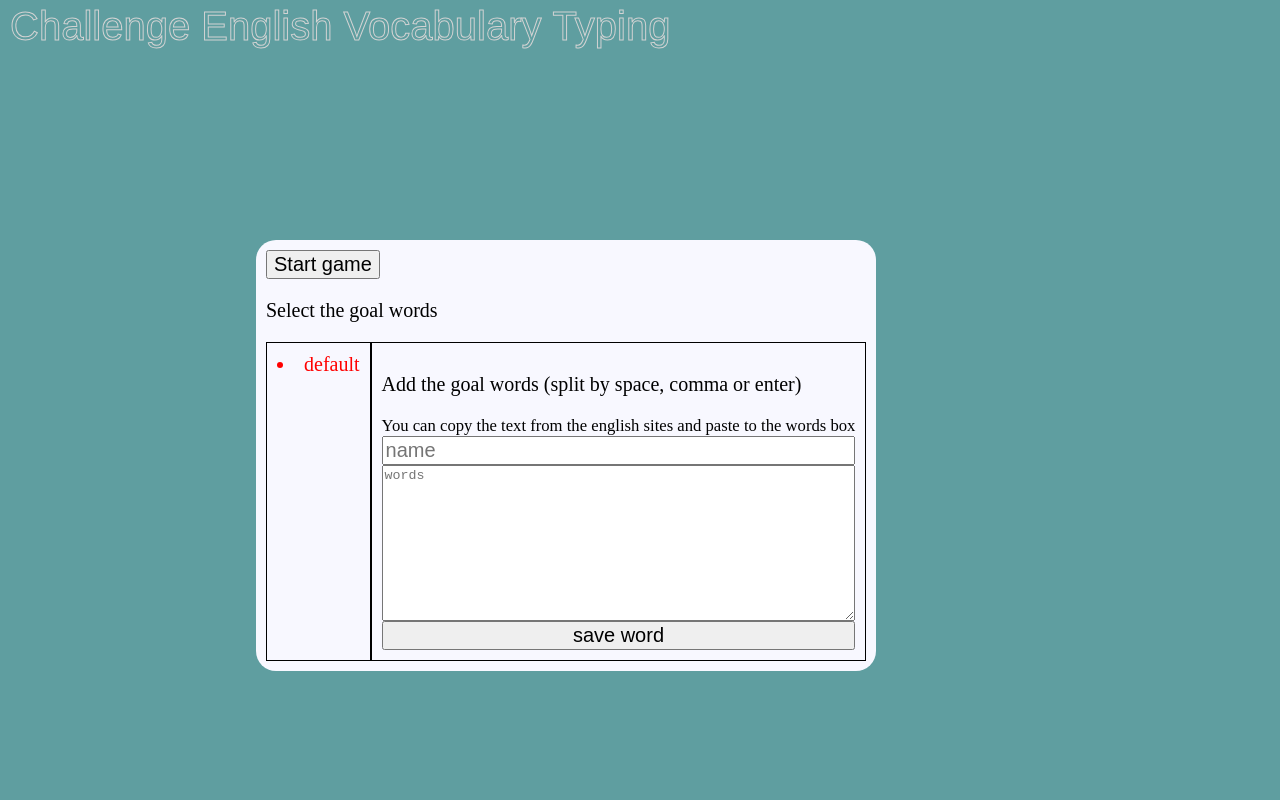
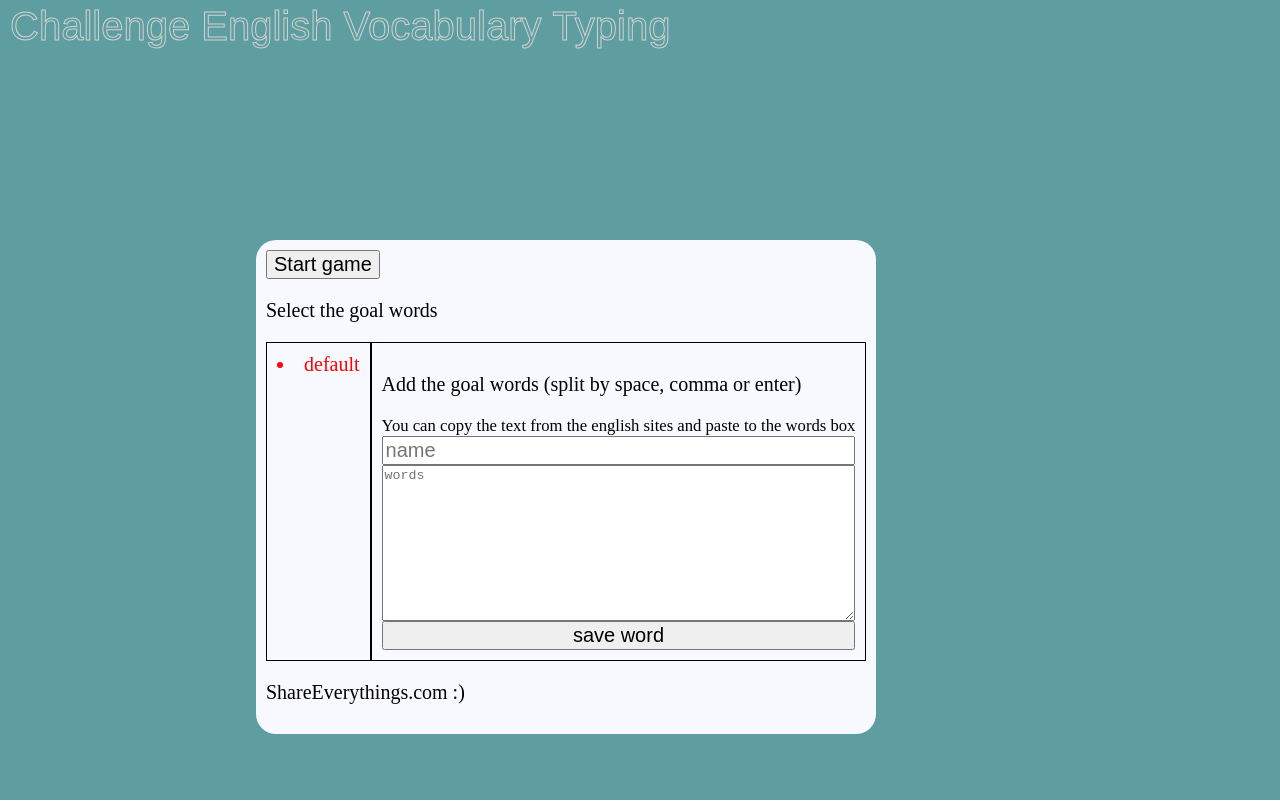
Before and after one commit to qlam699/challenge-english-vocabulary-typing, a plain HTML site: page index.html in a window 1280 px wide. Drawn offline with Linux system fonts and the light colour scheme.

Commit message:
update credit

```diff
--- a/index.html
+++ b/index.html
@@ -30,6 +30,7 @@
         <input type="submit" value="save word" onclick="saveWords()" />
       </div>
     </div>
+    <p>ShareEverythings.com :) </p>
   </div>
 </body>
 <script src="./index.js"></script>
```
